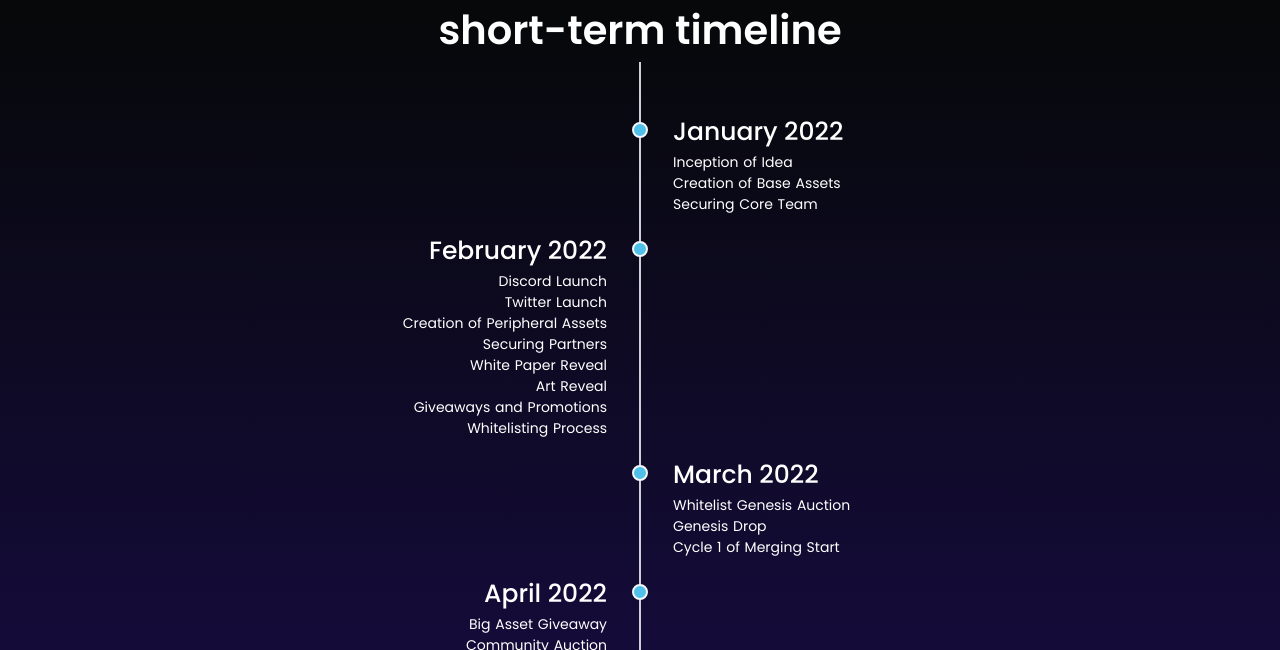
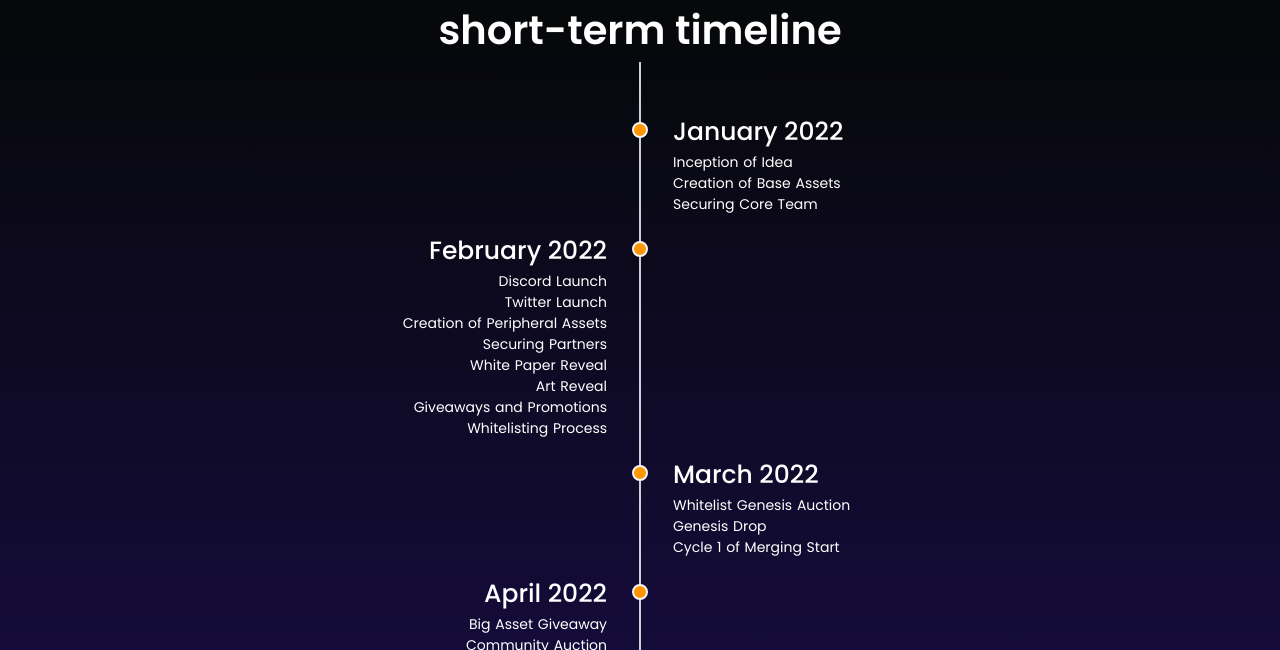
Before and after one commit to fromabby/ngc-landing-page, a React (Create React App) app in the folder frontend/: page / in a window 1280 px wide. Shown: the part 1460-2110 px from the top of the page. Built offline with nearby package versions, Linux system fonts and the light colour scheme; a web font is replaced by a local one.

Commit message:
Update roadmap.css

```diff
--- a/frontend/src/components/home/roadmap.css
+++ b/frontend/src/components/home/roadmap.css
@@ -62,7 +62,7 @@
     height: 16px;
     border-radius: 50%;
     border: 2px solid #F5F7FA;
-    background: #4FC1E9;
+    background: #FF9601;
     margin-top: 10px;
     z-index: 9999
 }
```
